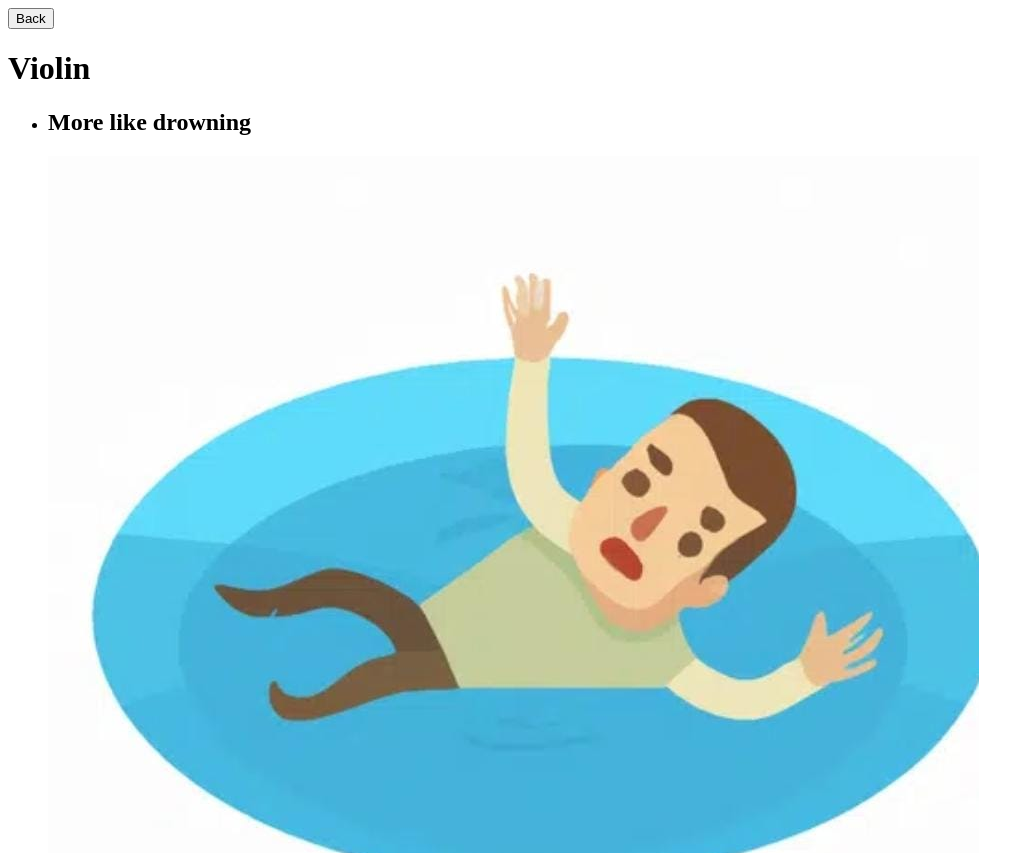
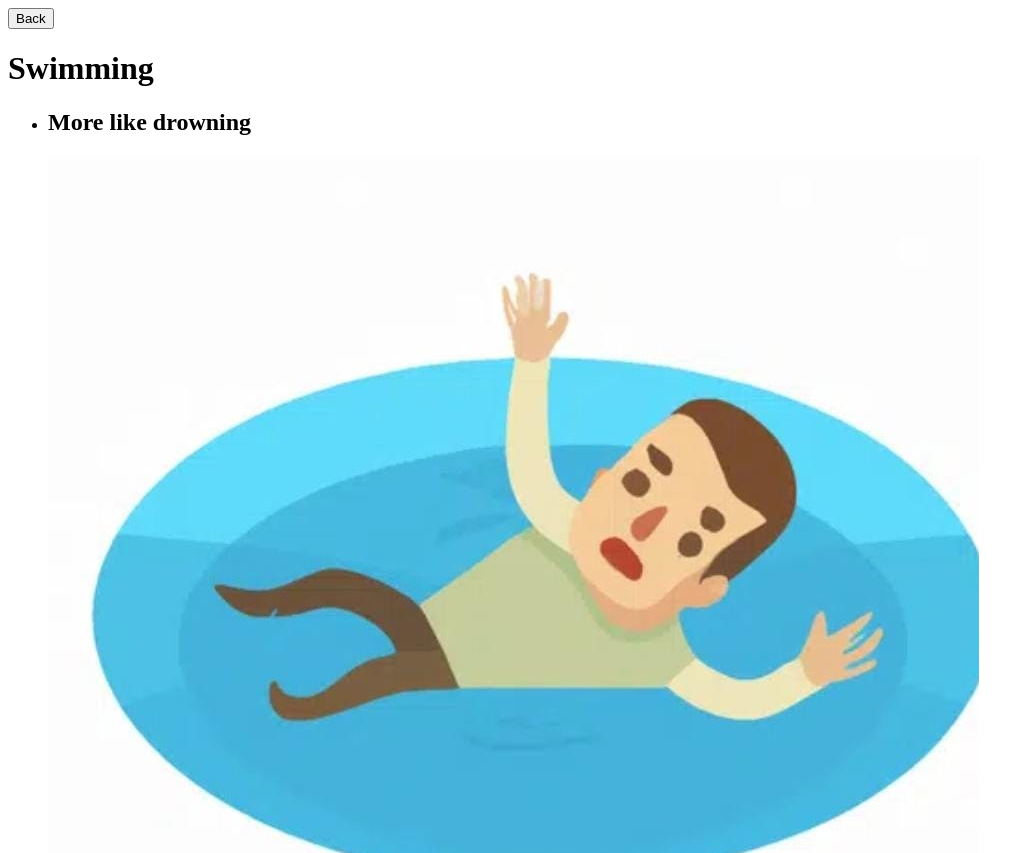
Before and after one commit to pbegovac/-HTML-exercise, a plain HTML site: page pages/swimming.html in a window 1280 px wide. Shown: the top 853 px of the page, without its empty margins (0-1034 px from the left). Drawn offline with Linux system fonts and the light colour scheme.

Commit message:
changing the title

```diff
--- a/pages/swimming.html
+++ b/pages/swimming.html
@@ -8,7 +8,7 @@
   </head>
   <body>
     <a href="./hobbies.html"><button>Back</button></a>
-    <h1>Violin</h1>
+    <h1>Swimming</h1>
     <ul>
       <li>
         <h2>More like drowning</h2>
```
